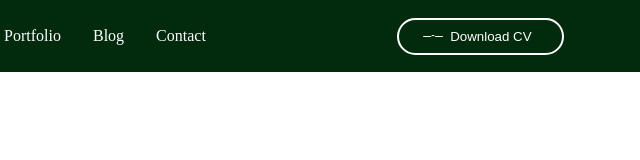
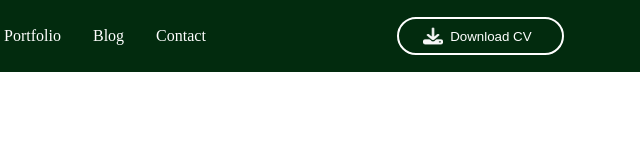
Before and after one commit to Paulcode2/Demo, a plain HTML site: page index.html in a window 1280 px wide. Shown: the full height of the page, 621-1261 px from the left. Drawn offline with Linux system fonts and the light colour scheme.

Commit message:
Update style.css

```diff
--- a/style.css
+++ b/style.css
@@ -32,7 +32,6 @@ body{
 
 .header .nav .button img{
     width: 20px;
-    height: 2px;
 }
 
 /* .header .button button{
```
